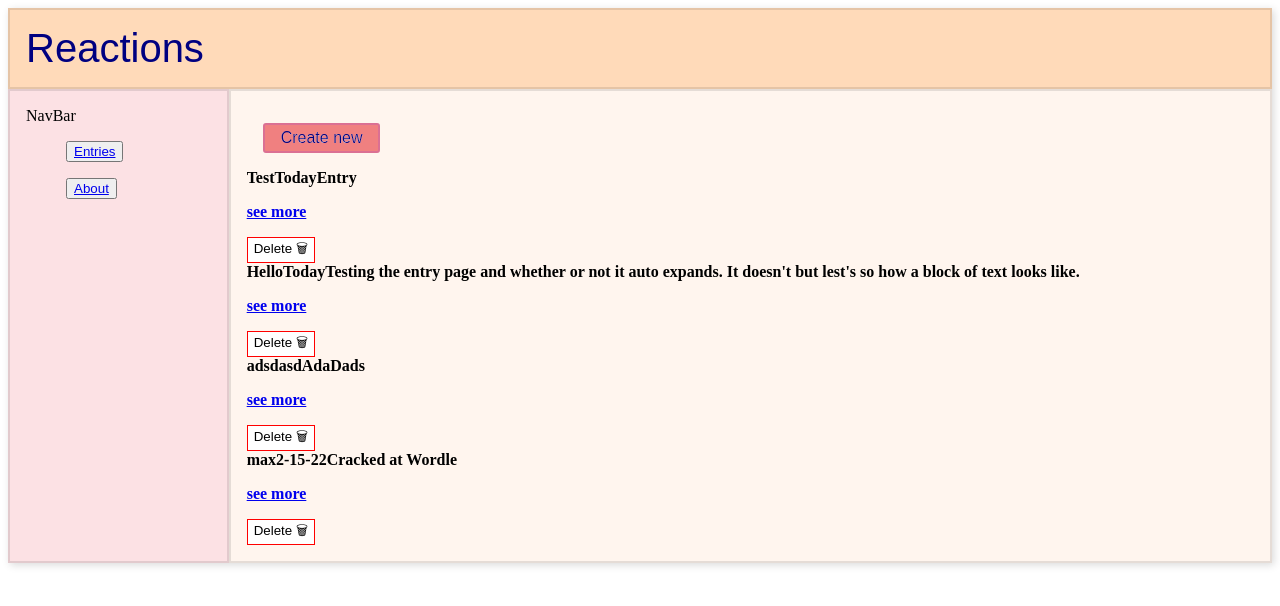
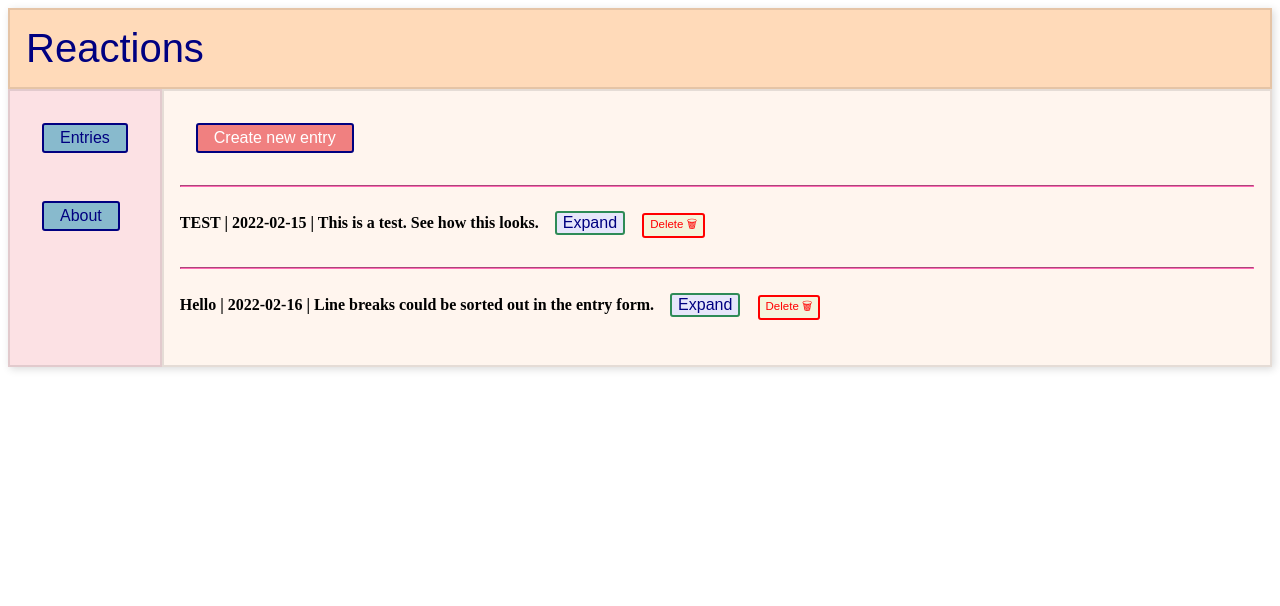
Before and after one commit to angelroundtrip/phase-2-group-project, a React (Create React App) app: page / in a window 1280 px wide. Shown: the top 606 px of the page. Built offline with nearby package versions, Linux system fonts and the light colour scheme; data requests are answered from the project's data file.

Commit message:
Styling updates, looking good so far

```diff
--- a/db.json
+++ b/db.json
@@ -1,28 +1,16 @@
 {
   "entries": [
     {
-      "name": "Test",
-      "date": "Today",
-      "body": "Entry",
+      "name": "TEST",
+      "date": "2022-02-15",
+      "body": "This is a test.\n\nSee how this looks.",
       "id": 1
     },
     {
       "name": "Hello",
-      "date": "Today",
-      "body": "Testing the entry page and whether or not it auto expands. It doesn't but lest's so how a block of text looks like.",
+      "date": "2022-02-16",
+      "body": "Line breaks could be sorted out in the entry form.",
       "id": 2
-    },
-    {
-      "name": "adsd",
-      "date": "asdAd",
-      "body": "aDads",
-      "id": 3
-    },
-    {
-      "name": "max",
-      "date": "2-15-22",
-      "body": "Cracked at Wordle",
-      "id": 4
     }
   ]
 }
--- a/src/components/App.js
+++ b/src/components/App.js
@@ -7,14 +7,14 @@ import NavBar from './NavBar';
 import styled, {css} from 'styled-components';
 import EntryViewer from './EntryViewer';
 import React, {useState, useEffect} from 'react'
-// import '../App.css'
 
 function App() {
+
 // STYLING
   const consistentStyle = css`
   width: 100%;
   /* resize: both; */
-  overflow: auto;
+  /* overflow: auto; */
   box-shadow: 2px 2px 8px rgba(0, 0, 0, 0.15);
 
   > * {
@@ -23,38 +23,81 @@ function App() {
 `;
 
   const CleanStyle = styled.div`
-   display: grid;
-  /* grid-template: auto 1fr auto / auto 1fr auto; */
-  ${consistentStyle}
+    display: grid;
+    grid-template: auto 1fr auto / auto 1fr auto;
+   ${consistentStyle}
 
   .button{
     font-size: 1em;
     margin: 1em;
     padding: 0.25em 1em;
-    border: 2px solid palevioletred;
+    border: 2px solid navy;
     border-radius: 3px;
     background-color: lightcoral;
-    color: navy;
-    -webkit-text-stroke: .2px white;
+    color: white;
+    /* -webkit-text-stroke: .2px white; */
     cursor: pointer;
   }
 
   .button:hover {
     background-color: turquoise;
+    color: navy;
+  }
+
+  .navbutton{
+    font-size: 1em;
+    margin: 1em;
+    padding: 0.25em 1em;
+    border: 2px solid navy;
+    border-radius: 3px;
+    background-color: #88bacd;
+    color: navy;
+    /* -webkit-text-stroke: .2px white; */
+    cursor: pointer;
+  }
+
+  .navbutton:hover {
+    background-color: seashell;
+    color: black;
+  }
+
+  .expand{
+    font-size: 1em;
+    margin: 1em;
+    /* padding: 0.25em 1em; */
+    border: 2px solid seagreen;
+    border-radius: 3px;
+    background-color: lavender;
+    color: navy;
+    /* -webkit-text-stroke: .2px white; */
+    cursor: pointer;
+  }
+
+  .expand:hover {
+    background-color: gold;
+    color: black;
+  }
+
+  .trashcan{
+    font-size: .72em;
+    margin: .1em;
+    /* padding: 0.25em 1em; */
+    border: 2px solid red;
+    border-radius: 3px;
+    background-color: beige;
+    color: red;
+    /* -webkit-text-stroke: .2px white; */
+    cursor: pointer;
+  }
+
+  .trashcan:hover{
+    background-color: #ef5350;
     color: white;
   }
 
-  .trashcan{
-    border: 1px solid red;
-    cursor: pointer;
-    background-color: white;
-  }
-
-  .trashcan:hover{
-    border: 1px solid black;
-    cursor: pointer;
-    background-color: #ef5350;
-    color: white;
+  .break{
+    border-color: hotpink;
+    /* width: auto; */
   }
 
 
@@ -77,24 +120,8 @@ function App() {
   .navbar {
     grid-column: 1/2;
     background: #fce1e4;
+    /* max-height: 1000px */
     padding: 1rem;
-  }
-
-  .form-input {
-    padding: 10px;
-    color: black;
-    border: 1px solid turquoise;
-    text-align: center;
-    width:30%
-  }
-
-  .entry-input {
-    padding: 10px;
-    color: black;
-    border: 1px solid turquoise;
-    width: 70%;
-    /* height: 80% */
-    /* text-align: center; */
   }
 
   .journal-entries {
@@ -102,7 +129,32 @@ function App() {
     background: seashell;
     padding: 1rem;
     font-weight:bold;
+    /* overflow: auto; */
+    /* height: 100vh;
+    width: 100vw;  */
+    /* height: 780px */
+    /* height: 100%; */
   }
+
+  .form-input {
+    padding: 10px;
+    color: black;
+    border: 2px solid turquoise;
+    text-align: center;
+    width:30%;
+    background-color: transparent;
+  }
+
+  .entry-input {
+    padding: 10px;
+    color: black;
+    border: 2px solid turquoise;
+    width: 936px;
+    height: 600px;
+    background-color: transparent;
+  }
+
+
   /* Same as journal-entries, code can be cleaner */
   .journal-form {
     grid-column: 2/4;
@@ -164,11 +216,15 @@ function App() {
     <CleanStyle >
 
       <Header/>
+
       <NavBar/>
+
       <Switch>
+
         <Route exact path='/'>
           <JournalEntries entries={entries} deleteEntry={deleteEntry} />
         </Route>
+
         <Route path='/new'>
           <JournalForm newJournal={newJournal} />
         </Route>
@@ -180,6 +236,7 @@ function App() {
         </Route>
       </Switch>
 
+
     </CleanStyle>
   );
 }
--- a/src/components/EntryViewer.js
+++ b/src/components/EntryViewer.js
@@ -13,7 +13,7 @@ function EntryViewer() {
   }, [id] )
 
   return (
-    <div className='entry-viewer'>EntryViewer
+    <div className='entry-viewer'>
       <h1>
         {viewer.name}
       </h1>
--- a/src/components/JournalEntries.js
+++ b/src/components/JournalEntries.js
@@ -1,22 +1,23 @@
 import React from 'react'
 import {Link} from 'react-router-dom'
 import JournalListItem from './JournalListItem'
-import Card from '@mui/material/Card';
+// import Card from '@mui/material/Card';
 
 function JournalEntries({entries, deleteEntry}) {
   return (
     <div className='journal-entries'>
         <Link to='/new'>
             <button className='button'>
-                Create new
+                Create new entry
             </button>
 
         </Link>
         {/* <Card sx={{ maxWidth: 345 }}> */}
             {entries.map(entry =>
-              <JournalListItem key={entry.id} entry={entry} deleteEntry={deleteEntry}
-              />
+              <p> <hr className='break'/> <JournalListItem key={entry.id} entry={entry} deleteEntry={deleteEntry}
+              />  </p>
             )}
+
           {/* </Card> */}
 
     </div>
--- a/src/components/JournalForm.js
+++ b/src/components/JournalForm.js
@@ -31,14 +31,14 @@ function JournalForm({newJournal}) {
       </span>
 
       <span>
-        <input className='form-input' type='text' placeholder='Date' value={date} onChange={e => setDate(e.target.value)} />
+        <input className='form-input' type='date' placeholder='Date' value={date} onChange={e => setDate(e.target.value)} />
       </span>
 
       <p>
-        <textarea className='entry-input' type='text' placeholder='Entry' value={body} onChange={e => setBody(e.target.value)} />
+        <input className='entry-input' type='text' placeholder='Entry' value={body} onChange={e => setBody(e.target.value)} />
       </p>
 
-        <div><button className='button' type='submit' style={{align:'center'}}> SUBMIT</button></div>
+        <div><button className='button' type='submit'> SUBMIT</button></div>
 
       </form>
     </div>
--- a/src/components/JournalListItem.js
+++ b/src/components/JournalListItem.js
@@ -2,17 +2,21 @@ import React from 'react'
 import { Link } from 'react-router-dom'
 
 function JournalListItem({entry, deleteEntry}) {
+    // const alert = (alert) => {
+    //   'ALERT'
+    // }
+
   return (
     <div>
-        <span>{entry.name}</span>
-        <span>{entry.date}</span>
-        <span>{entry.body}</span>
+        <span>{entry.name}</span> | <span>{entry.date}</span> | <span>{entry.body}</span>
         <Link to={`/${entry.id}`}>
-            <p>see more</p>
+            <button className='expand'>Expand</button>
         </Link>
-        <button className='trashcan' onClick= {() => deleteEntry(entry)}>
+        <span>
+         <button className='trashcan' onClick= {() => deleteEntry(entry)} >
           Delete 🗑
         </button>
+        </span>
     </div>
   )
 }
--- a/src/components/NavBar.js
+++ b/src/components/NavBar.js
@@ -1,20 +1,20 @@
 import React from 'react'
-import {Link} from 'react-router-dom'
+import { Link } from 'react-router-dom'
 
 function NavBar() {
   return (
-    <div className='navbar'>NavBar
-      <ul>
-        <button>
-          <Link to='/'>Entries</Link>
-        </button>
-      </ul>
+    <div className='navbar'>
 
-      <ul>
-        <button>
-          <Link to='about'>About</Link>
-        </button>
-      </ul>
+      <Link to='/'>
+        <button className='navbutton'>Entries </button>
+      </Link>
+
+    <p>
+      <Link to='about'>
+        <button className='navbutton'> About </button>
+      </Link>
+    </p>
+
     </div>
   )
 }
```
Also changed, not shown: public/index.html (+1 -1 lines).
